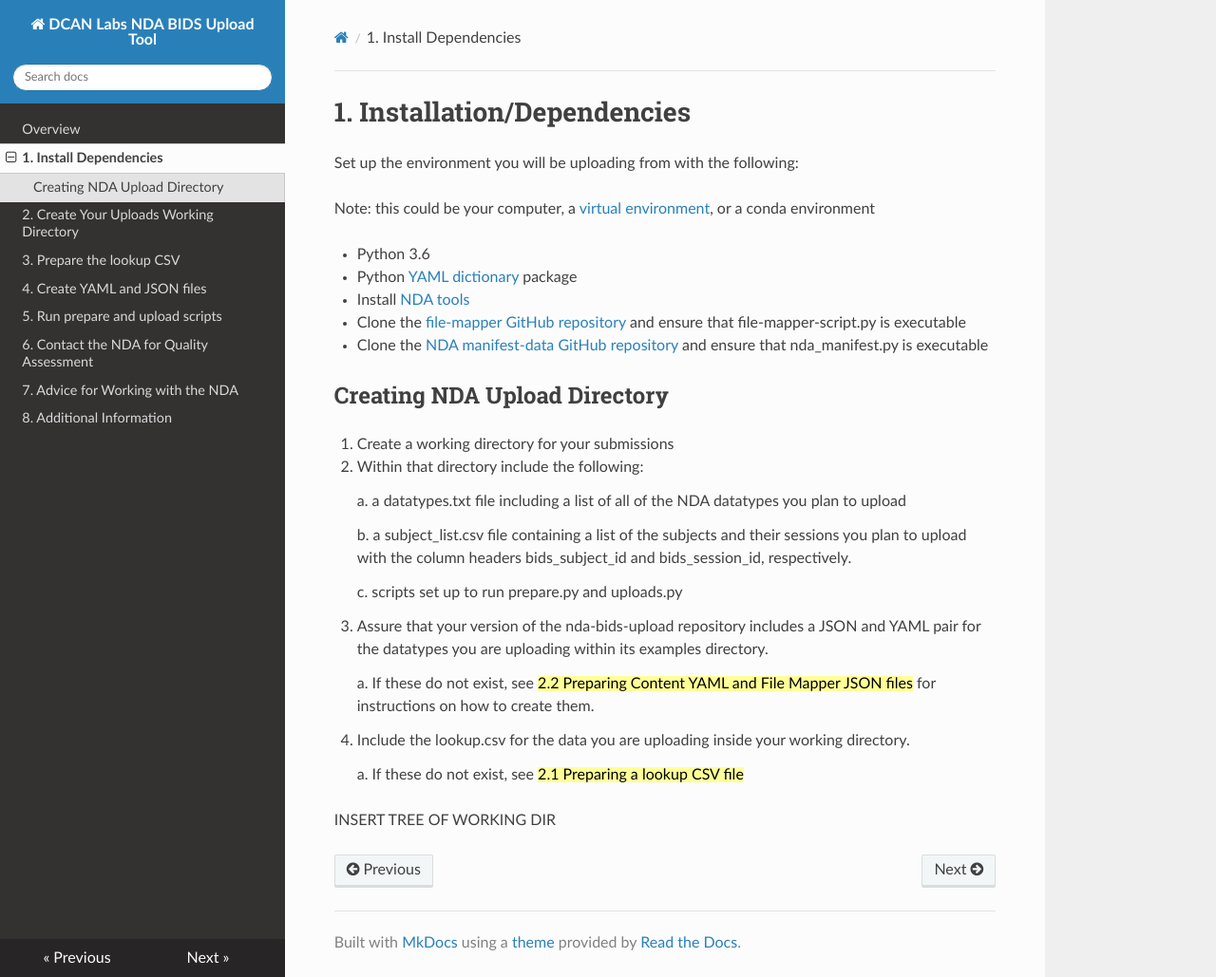
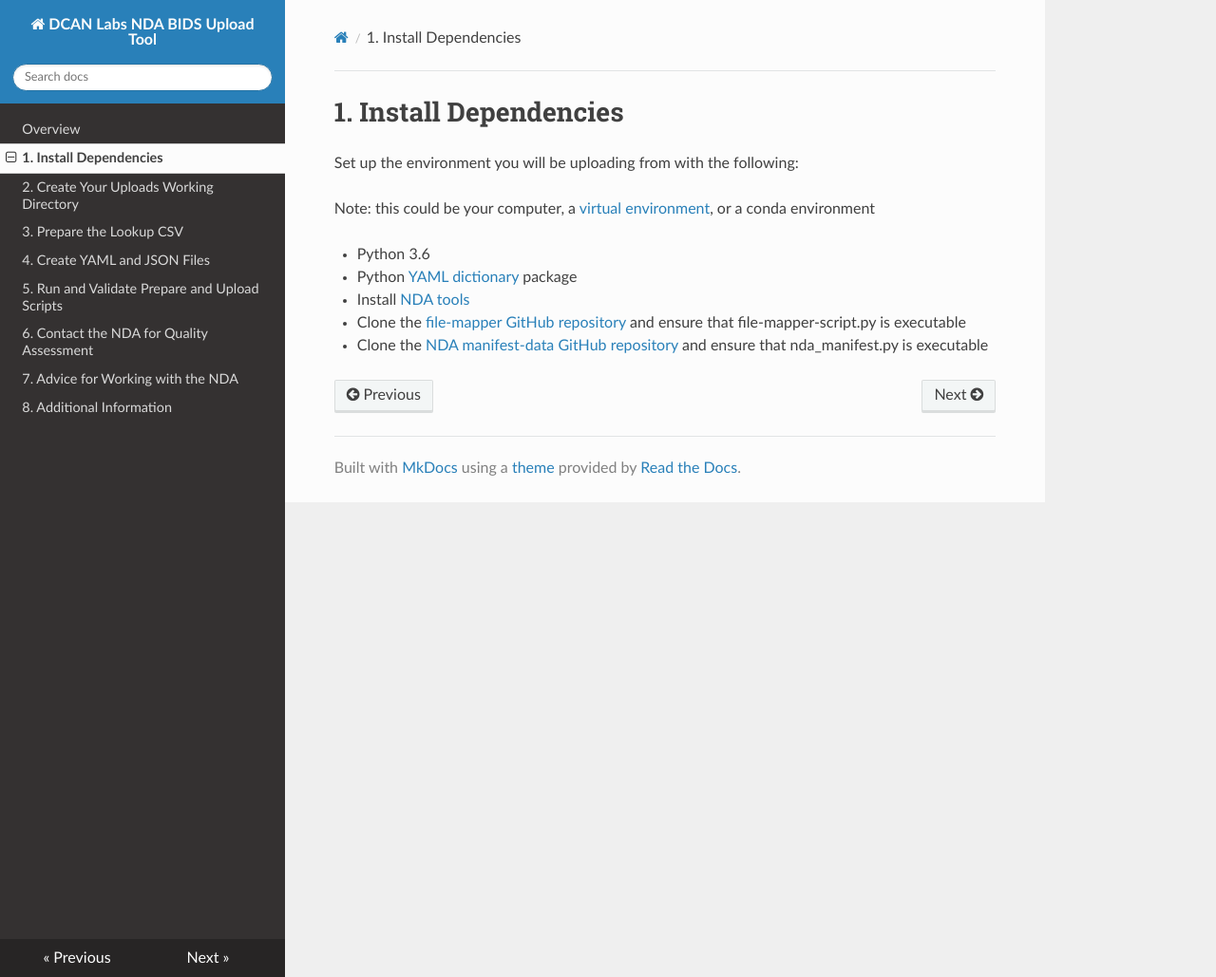
Before and after one commit to DCAN-Labs/nda-bids-upload, an MkDocs documentation site: the page built from docs/dependencies.md, in a window 1280 px wide and 1029 px high. Shown: the whole window at 95% size. Built offline with MkDocs 1.6.1, drawn with Linux system fonts in a browser that asks for light colours; nearby versions of some CDN libraries.

Commit message:
added working directory information

```diff
--- a/docs/dependencies.md
+++ b/docs/dependencies.md
@@ -1,4 +1,4 @@
-# 1. Installation/Dependencies
+# 1. Install Dependencies
 
 Set up the environment you will be uploading from with the following:
 
@@ -14,27 +14,3 @@
 -   Clone the [file-mapper GitHub repository](https://github.com/DCAN-Labs/file-mapper) and ensure that file-mapper-script.py is executable
 
 -   Clone the [NDA manifest-data GitHub repository](https://github.com/NDAR/manifest-data) and ensure that nda_manifest.py is executable
-
-## Creating NDA Upload Directory
-
-1.  Create a working directory for your submissions
-
-2.  Within that directory include the following:
-
-    a.  a datatypes.txt file including a list of all of the NDA datatypes you plan to upload
-
-    b.  a subject_list.csv file containing a list of the subjects and their sessions you plan to upload with the column headers bids_subject_id and bids_session_id, respectively.
-
-    c.  scripts set up to run prepare.py and uploads.py
-
-3.  Assure that your version of the nda-bids-upload repository includes
-    a JSON and YAML pair for the datatypes you are uploading within its
-    examples directory.
-
-    a.  If these do not exist, see <ins>2.2 Preparing Content YAML and File Mapper JSON files</ins> for instructions on how to create them.
-
-4.  Include the lookup.csv for the data you are uploading inside your working directory.
-
-    a.  If these do not exist, see <ins>2.1 Preparing a lookup CSV file</ins>
-
-INSERT TREE OF WORKING DIR
--- a/mkdocs.yml
+++ b/mkdocs.yml
@@ -7,9 +7,9 @@
   - Overview: index.md
   - 1. Install Dependencies: dependencies.md
   - 2. Create Your Uploads Working Directory: workingdirectory.md
-  - 3. Prepare the lookup CSV: lookup.md
-  - 4. Create YAML and JSON files: metadatafiles.md
-  - 5. Run prepare and upload scripts: scripts.md
+  - 3. Prepare the Lookup CSV: lookup.md
+  - 4. Create YAML and JSON Files: metadatafiles.md
+  - 5. Run and Validate Prepare and Upload Scripts: scripts.md
   - 6. Contact the NDA for Quality Assessment: qa.md
   - 7. Advice for Working with the NDA: nda.md
   - 8. Additional Information: additionalinformation.md
```
Also changed, not shown: docs/index.md (+2 -2 lines), docs/lookup.md (+1 -1 lines), docs/nda.md (+1 -1 lines), docs/workingdirectory.md (added, +34 -0 lines).
